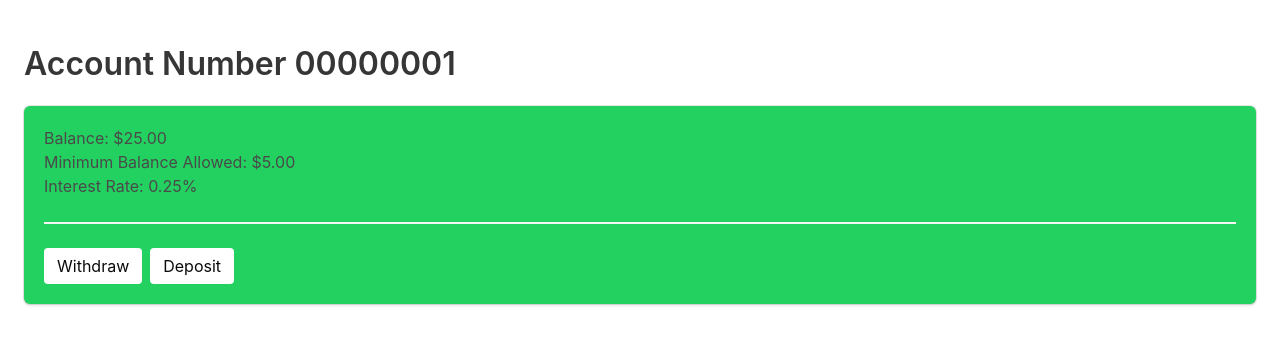
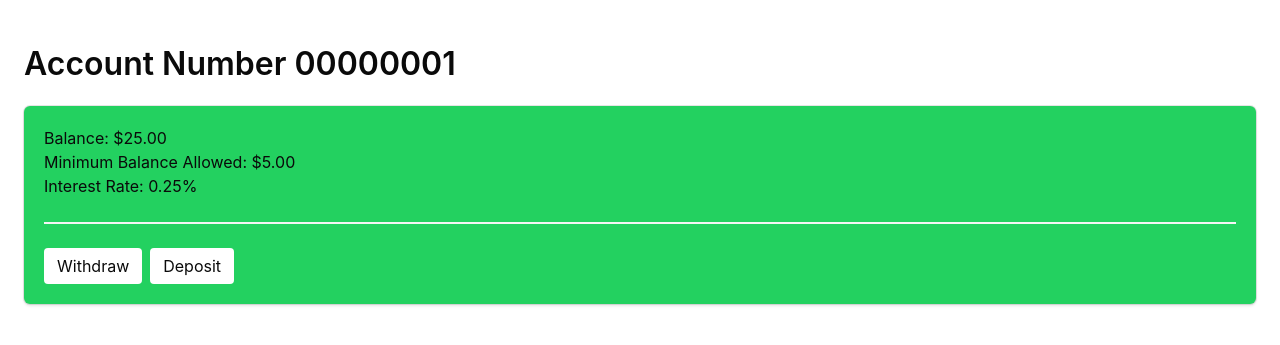
Before and after one commit to Murdock022X/BankingWebsite, a Flask app: page /1/account_info/ in a window 1280 px wide. Shown: the part 52-397 px from the top of the page. Run offline with Flask 3, Linux system fonts and the light colour scheme; a user stored in the database is signed in.

Commit message:
fix-text-black

```diff
--- a/templates/account_info.html
+++ b/templates/account_info.html
@@ -2,8 +2,8 @@
 
 {% block content %}
 
-<h1 class="title">Account Number {{ acc['acc_no'] }}</h1>
-<div class="box has-background-success">
+<h1 class="title has-text-black">Account Number {{ acc['acc_no'] }}</h1>
+<div class="box has-background-success has-text-black">
     <h2>Balance: {{ acc['bal'] }}</h2>
     <h2>Minimum Balance Allowed: {{ acc['min_bal'] }}</h2>
     <h2>Interest Rate: {{ acc['ir'] }}</h2>
```
Also changed, not shown: templates/check_acc.html (deleted), 1 other file.
